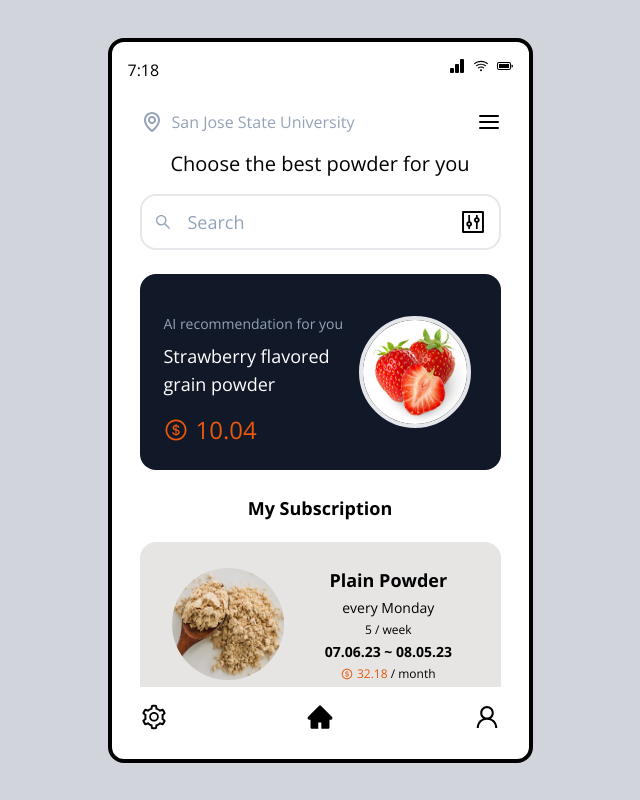
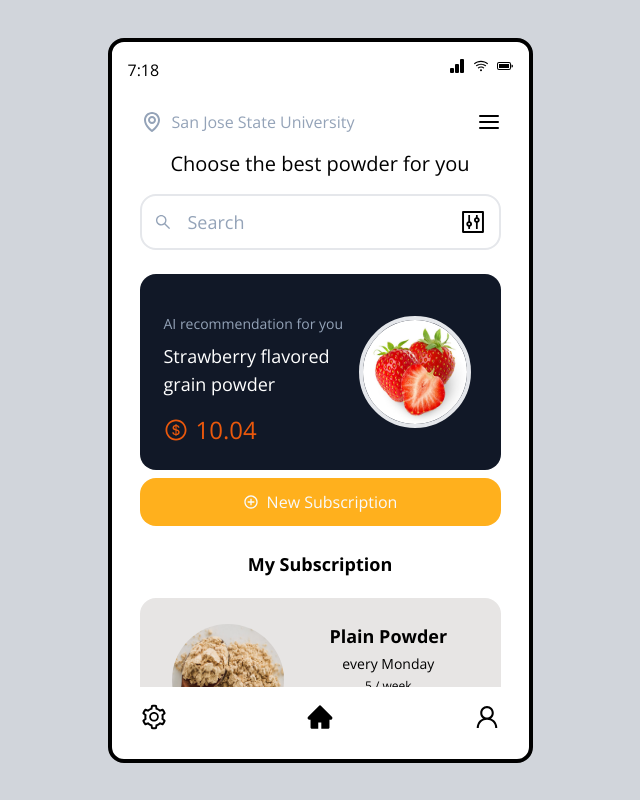
Before and after one commit to SVSTAP-Team6/application, a React (Create React App) app: page /home in a window 1280 px wide. Shown: the whole page, without its empty margins (320-960 px from the left). Built offline with nearby package versions, Linux system fonts and the light colour scheme; grey boxes are pictures that could not be loaded.

Commit message:
Update: Add order button

```diff
--- a/src/pages/Home.jsx
+++ b/src/pages/Home.jsx
@@ -1,10 +1,12 @@
 import React, { useState } from "react";
 import { BiMap } from "react-icons/bi";
 import { FiMenu } from "react-icons/fi";
+import { MdOutlineAddCircleOutline } from "react-icons/md";
 import { AiOutlineSearch, AiOutlineControl, AiOutlineDollarCircle } from "react-icons/ai";
 import strawberry from "../images/strawberry.png";
 import misu from "../images/misu.png";
 import pineapple from "../images/pineapple.png";
+import { Link, NavLink } from "react-router-dom";
 
 const Home = () => {
     return (
@@ -65,7 +67,26 @@ const Home = () => {
                     <div className="flex justify-center items-center ml-2">
                         <img src={strawberry} className="rounded-full border-4 w-28 h-28" />
                     </div>
+
                 </div>
+
+                {/* 새 구독 */}
+                <NavLink
+                    to="/order"
+                    //   style={({ isActive }) => ({
+                    //     backgroundColor: isActive ? mainColor : "",
+                    //   })}
+                    className="w-full">
+                    <div className="flex rounded-2xl mt-2 justify-center items-center w-full p-3 gap-2 bg-[#FFB01D] text-slate-50	">
+                        <div>
+                            <MdOutlineAddCircleOutline />
+                        </div>
+                        <div>
+                            New Subscription
+                        </div>
+                    </div>
+                </NavLink>
+
 
                 {/* 구독 */}
                 <div className="flex flex-col justify-center mt-4 w-full">
```
